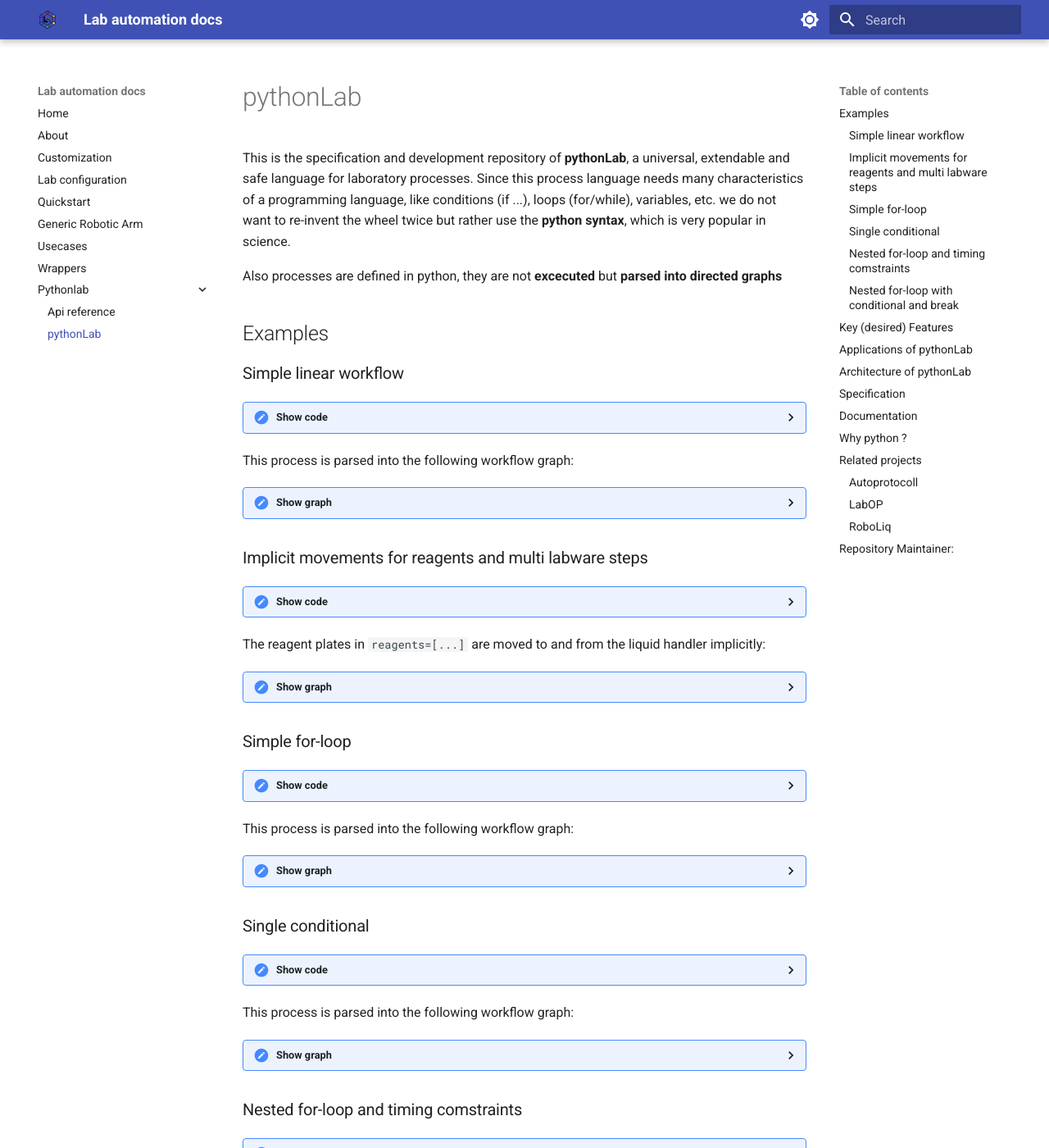
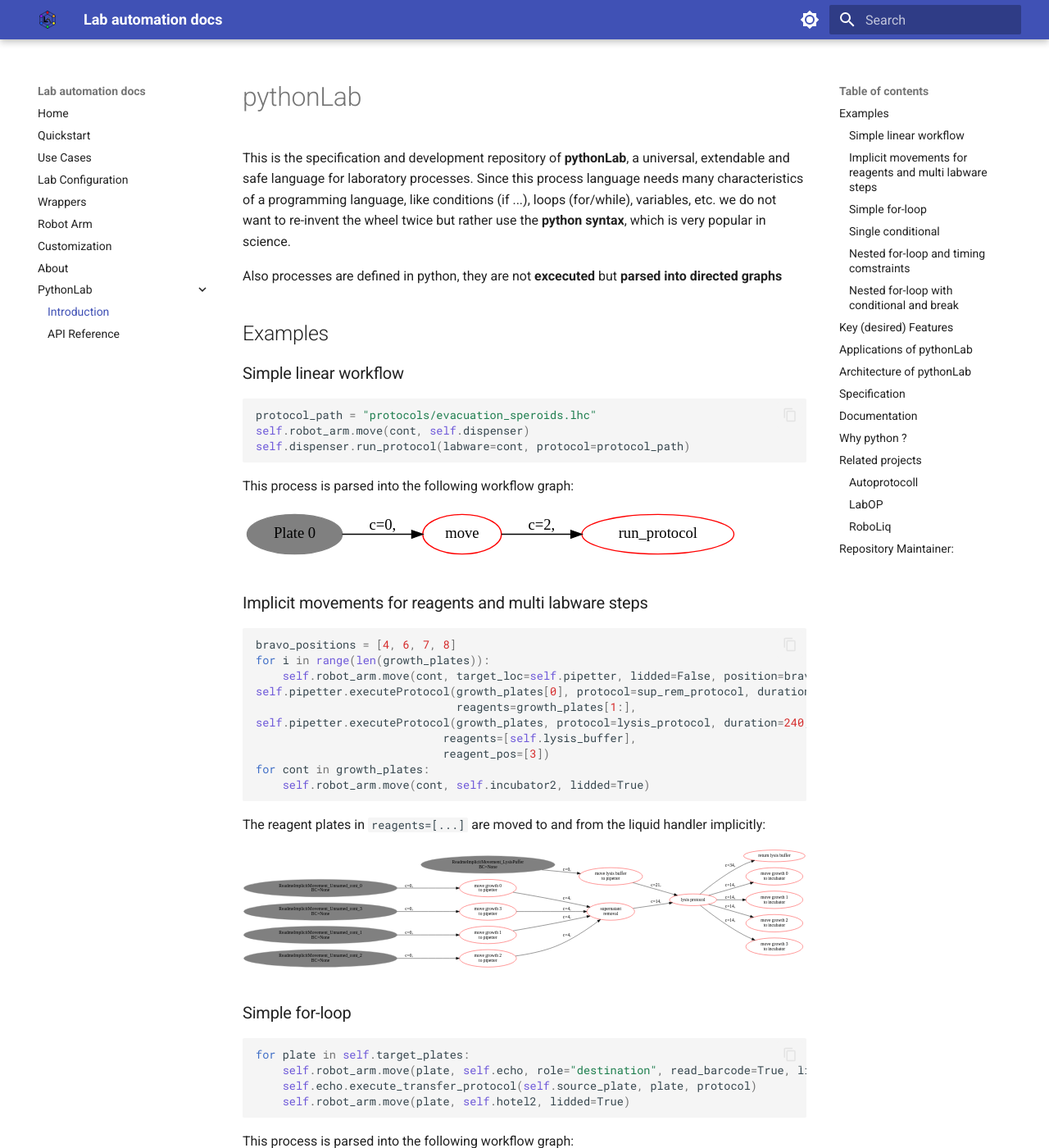
Before and after one commit to pharmbio/cage2_automation, an MkDocs documentation site: the page built from docs/pythonlab.md, in a window 1280 px wide and 1400 px high. Shown: the whole window at 82% size. Built offline with MkDocs 1.6.1 and Material for MkDocs 9.7.7, drawn with Linux system fonts in a browser that asks for light colours; some of the changed text lies outside the part shown.

Commit message:
Doing rebase

````diff
--- a/.gitlab-ci.yml
+++ b/.gitlab-ci.yml
@@ -125,7 +125,7 @@ pages:
   stage: build_and_publish_docs
   pages: true
   script:
-    - pip install -e .
+    - pip install -e ".[docs]"
     - pip install uupythonlab
     - pip install jinja2
     - make publish-gitlab
--- a/docs/pythonlab/introduction.md
+++ b/docs/pythonlab.md
@@ -10,30 +10,17 @@ Also processes are defined in python, they are not **excecuted** but **parsed in
 
 ### Simple linear workflow
 
-<details>
-<summary>Show code</summary>
-
 ``` python
 protocol_path = "protocols/evacuation_speroids.lhc"
 self.robot_arm.move(cont, self.dispenser)
 self.dispenser.run_protocol(labware=cont, protocol=protocol_path)
 ```
 
-</details>
-
 This process is parsed into the following workflow graph:
 
-<details>
-<summary>Show graph</summary>
-
-![Simple linear workflow](docs/images/workflows/simple_linear_workflow.svg)
-
-</details>
+![Simple linear workflow](assets/workflows/simple_linear_workflow.svg)
 
 ### Implicit movements for reagents and multi labware steps
-
-<details>
-<summary>Show code</summary>
 
 ``` python
 bravo_positions = [4, 6, 7, 8]
@@ -48,21 +35,11 @@ for cont in growth_plates:
     self.robot_arm.move(cont, self.incubator2, lidded=True)
 ```
 
-</details>
-
 The reagent plates in `reagents=[...]` are moved to and from the liquid handler implicitly:
 
-<details>
-<summary>Show graph</summary>
-
-![Implicit reagent movement workflow](docs/images/workflows/implicit_reagent_movement_workflow.svg)
-
-</details>
+![Implicit reagent movement workflow](assets/workflows/implicit_reagent_movement_workflow.svg)
 
 ### Simple for-loop
-
-<details>
-<summary>Show code</summary>
 
 ``` python
 for plate in self.target_plates:
@@ -71,21 +48,11 @@ for plate in self.target_plates:
     self.robot_arm.move(plate, self.hotel2, lidded=True)
 ```
 
-</details>
-
 This process is parsed into the following workflow graph:
 
-<details>
-<summary>Show graph</summary>
-
-![Simple for-loop workflow](docs/images/workflows/simple_for_loop_workflow.svg)
-
-</details>
+![Simple for-loop workflow](assets/workflows/simple_for_loop_workflow.svg)
 
 ### Single conditional
-
-<details>
-<summary>Show code</summary>
 
 ``` python
 def is_acceptable(answer) -> bool:
@@ -101,21 +68,11 @@ else:
     self.robot_arm.move(cont, self.hotel1)
 ```
 
-</details>
-
 This process is parsed into the following workflow graph:
 
-<details>
-<summary>Show graph</summary>
-
-![Single conditional workflow](docs/images/workflows/single_conditional_workflow.svg)
-
-</details>
+![Single conditional workflow](assets/workflows/single_conditional_workflow.svg)
 
 ### Nested for-loop and timing comstraints
-
-<details>
-<summary>Show code</summary>
 
 ``` python
 meas_time = 65
@@ -136,21 +93,11 @@ for cont in self.containers:
     self.robot_arm.move(cont, self.hotel)
 ```
 
-</details>
-
 This process is parsed into the following workflow graph:
 
-<details>
-<summary>Show graph</summary>
-
-![Nested for-loop workflow](docs/images/workflows/nested_for_loop_workflow.svg)
-
-</details>
+![Nested for-loop workflow](assets/workflows/nested_for_loop_workflow.svg)
 
 ### Nested for-loop with conditional and break
-
-<details>
-<summary>Show code</summary>
 
 ``` python
 # cultured plates in incubator 37°, 200rpm, 45-90 min until aver_OD is >= 0.4.
@@ -170,16 +117,10 @@ for cont in cultured_plates:
     self.robot_arm.move(cont, target_loc=self.pipetter, lidded=False, position=3)
 ```
 
-</details>
 
 This process is parsed into the following workflow graph:
 
-<details>
-<summary>Show graph</summary>
-
-![Nested for-loop with conditional and break workflow](docs/images/workflows/nested_conditional_break_workflow.svg)
-
-</details>
+![Nested for-loop with conditional and break workflow](assets/workflows/nested_conditional_break_workflow.svg)
 
 ## Key (desired) Features
 
@@ -207,7 +148,7 @@ This process is parsed into the following workflow graph:
 pythonLab processes are denoted in a python like syntax, but they are **not** directly executed by a *python interpreter*. They are rather parsed into a *workflow graph*, which can be used by a *Scheduler* to calculate
 an optimal schedule (=order of execution). This order of execution might be different from the initial notation. An *Orchestrator* executes then the schedule and supervises the device communication, e.g. to SiLA servers/devices.
 
-![pythonLab Architecture](docs/images/pythonLab_architecture_overview.svg)
+![pythonLab Architecture](assets/pythonLab_architecture_overview.svg)
 
 ## [Specification](https://opensourcelab.gitlab.io/pythonLab/specification/0_specification_base.html)
 
--- a/mkdocs.yml
+++ b/mkdocs.yml
@@ -1,6 +1,19 @@
 site_name: Lab automation docs
 site_dir: site
 docs_dir: docs
+
+nav:
+  - Home: index.md
+  - Quickstart: quickstart.md
+  - Use Cases: usecases.md
+  - Lab Configuration: lab configuration.md
+  - Wrappers: wrappers.md
+  - Robot Arm: robot arm.md
+  - Customization: customization.md
+  - About: about.md
+  - PythonLab:
+    - Introduction: pythonlab.md
+    - API Reference: pythonlab/api_reference.md
 
 markdown_extensions:
   - pymdownx.highlight:
@@ -53,5 +66,6 @@ plugins:
             show_root_full_path: true
             docstring_style: sphinx
 
+  - glightbox
   - panzoom:
       full_screen: true
````
Also changed, not shown: docs/usecases.md (+1 -1 lines), docs/assets/architecture.png (deleted), docs/assets/orchestrator_ui.png (deleted), docs/assets/pythonLab-logo.svg (added), docs/assets/pythonLab_architecture_overview.svg (added), docs/assets/workflows/implicit_reagent_movement_workflow.svg (added), docs/assets/workflows/nested_conditional_break_workflow.svg (added), docs/assets/workflows/nested_for_loop_workflow.svg (added), docs/assets/workflows/simple_for_loop_workflow.svg (added), docs/assets/workflows/simple_linear_workflow.svg (added), docs/assets/workflows/single_conditional_workflow.svg (added).
